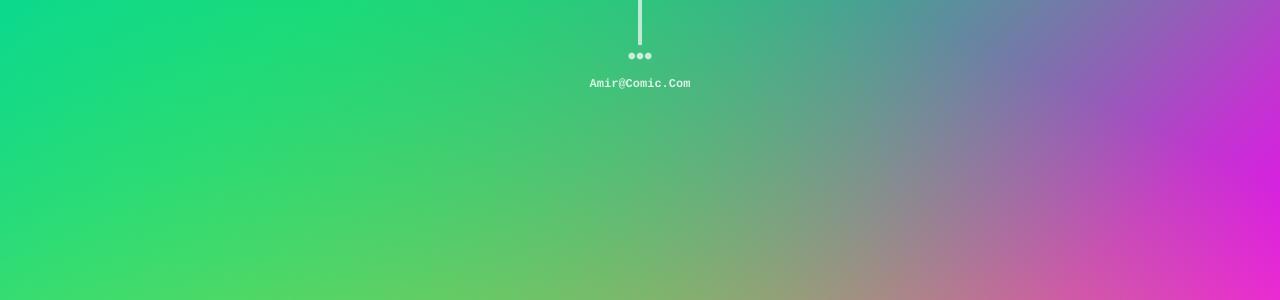
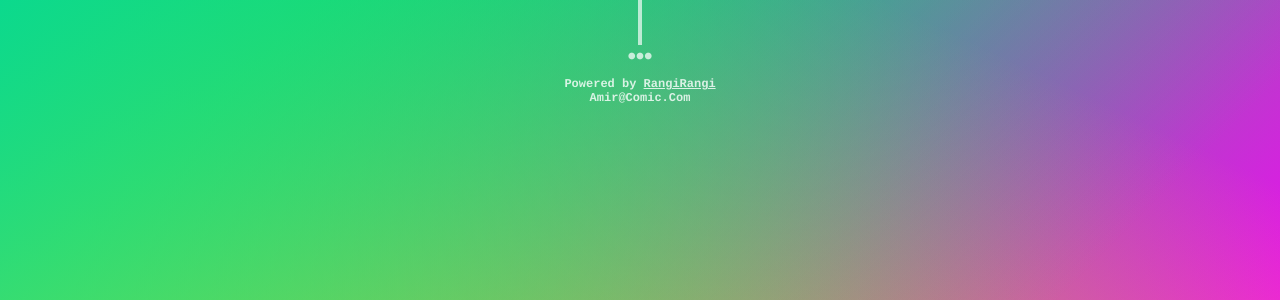
Before and after one commit to alefmim/RangiRangi, a Flask app: template debug/templates/index.html in a window 1280 px wide. Shown: the part 96-396 px from the top of the page. Run offline with Flask 2, Linux system fonts and the light colour scheme; the template is opened without the code that fills it, so the values that code supplies are empty; some libraries are stand-ins or nearby versions.

Commit message:
added a link to the project page on github

```diff
--- a/debug/static/styles.css
+++ b/debug/static/styles.css
@@ -128,6 +128,10 @@ footer {
 	font-family: courier, courier new, serif;
 	font-size: 12px;
 	opacity: 0.8;
+}
+
+.footerlink {
+	color: #FFFFFF;
 }
 
 .timeline {
--- a/debug/templates/index.html
+++ b/debug/templates/index.html
@@ -332,7 +332,7 @@
 				<span class="btnTextBalloon">بازگشت به بالا</span>
 			</span>
 		</a>
-		<p class="footer">Amir@Comic.Com</p>
+		<p class="footer">Powered by <a class="footerlink" href="https://github.com/alefmim/rangirangi" target="_blank">RangiRangi</a><br>Amir@Comic.Com</p>
 	</footer>
 </body>
 </html>
```
